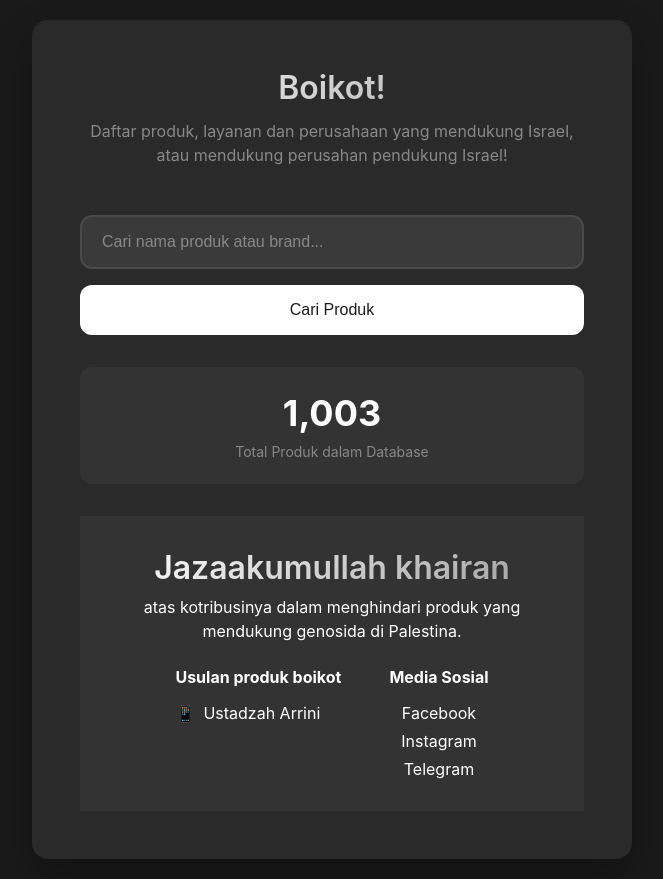
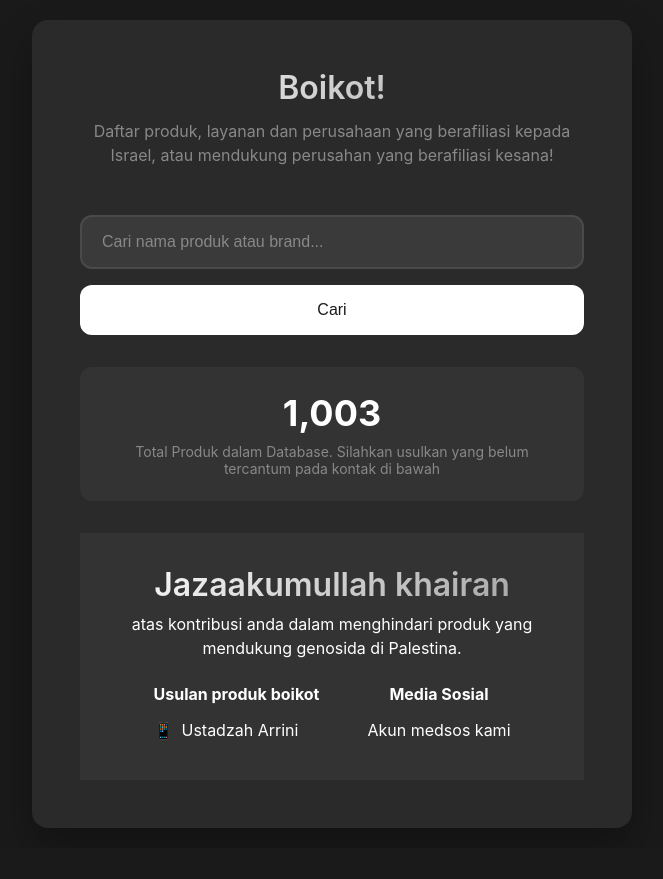
Before and after one commit to mustofacoo/boikotisrael, a plain HTML site: page index.html in a window 1280 px wide. Shown: the whole page, without its empty margins (308-971 px from the left). After the commit the page ends 848 px from the top, so only its background shows below. Drawn offline with nearby package versions, Linux system fonts and the light colour scheme.

Commit message:
Update index.html

```diff
--- a/index.html
+++ b/index.html
@@ -450,7 +450,7 @@
                 <div class="header">
                     <h1 class="title">Boikot!</h1>
                     <p class="subtitle">
-                        Daftar produk, layanan dan perusahaan yang mendukung Israel, atau mendukung perusahan pendukung Israel!
+                        Daftar produk, layanan dan perusahaan yang berafiliasi kepada Israel, atau mendukung perusahan yang berafiliasi kesana!
                     </p>
                 </div>
             `
@@ -563,7 +563,7 @@
                         class="search-button"
                         :disabled="!isDataLoaded"
                     >
-                        Cari Produk
+                        Cari
                     </button>
                 </div>
             `
@@ -593,7 +593,7 @@
                         </div>
                         <span v-else>{{ totalProducts.toLocaleString() }}</span>
                     </div>
-                    <div class="stats-label">Total Produk dalam Database</div>
+                    <div class="stats-label">Total Produk dalam Database. Silahkan usulkan yang belum tercantum pada kontak di bawah</div>
                 </div>
             `
         };
@@ -604,7 +604,7 @@
                 <div class="footer">
                     <h3 class="title">Jazaakumullah khairan</h3>
                     <p class="subtitle">
-                        atas kotribusinya dalam menghindari produk yang mendukung genosida di Palestina.
+                        atas kontribusi anda dalam menghindari produk yang mendukung genosida di Palestina.
                     </p>
 
                     <div class="footer-content">
@@ -619,9 +619,7 @@
                         <div class="social-section">
                             <h4>Media Sosial</h4>
                             <div class="social-links">
-                                <a href="https://facebook.com/" target="_blank">Facebook</a>
-                                <a href="https://instagram.com/" target="_blank">Instagram</a>
-                                <a href="https://t.me/" target="_blank">Telegram</a>
+                                <a href="https://facebook.com/" target="_blank">Akun medsos kami</a>
                             </div>
                         </div>
                     </div>
```
